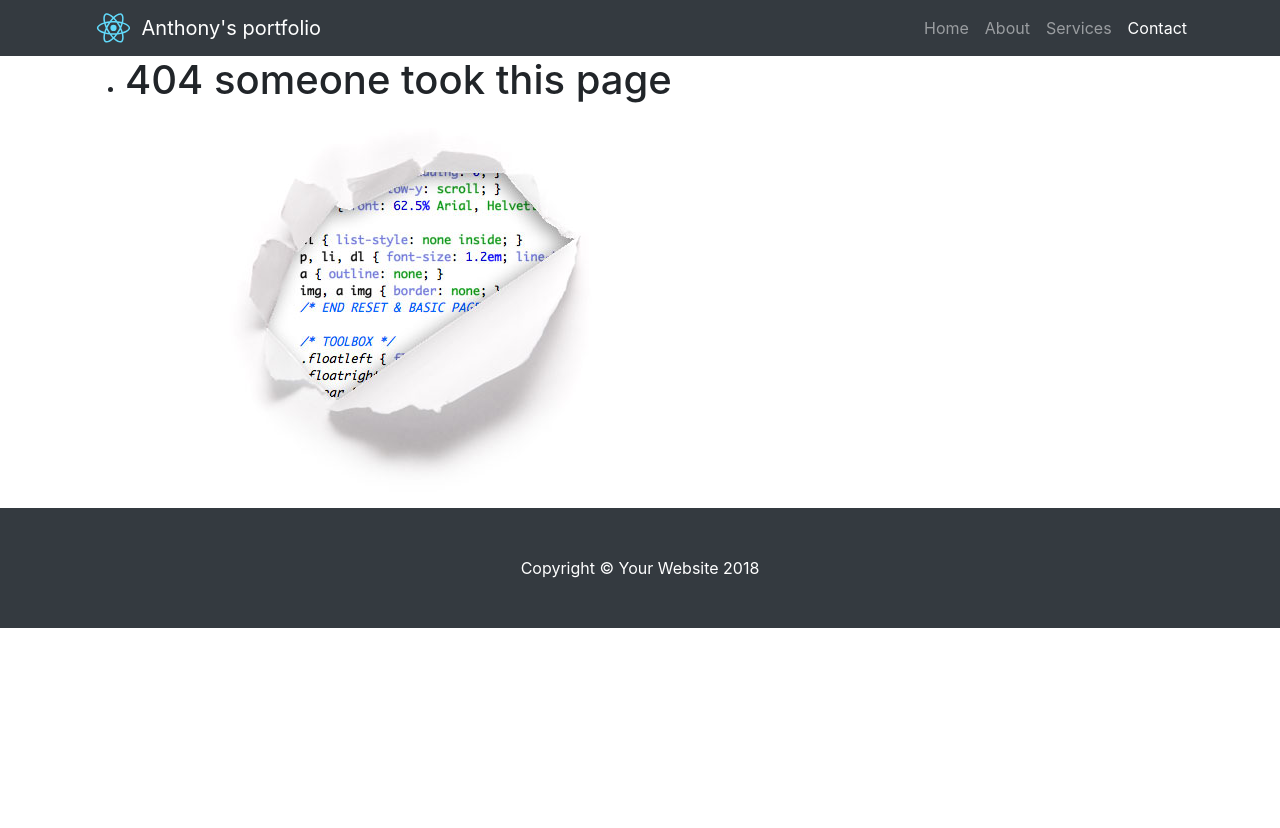
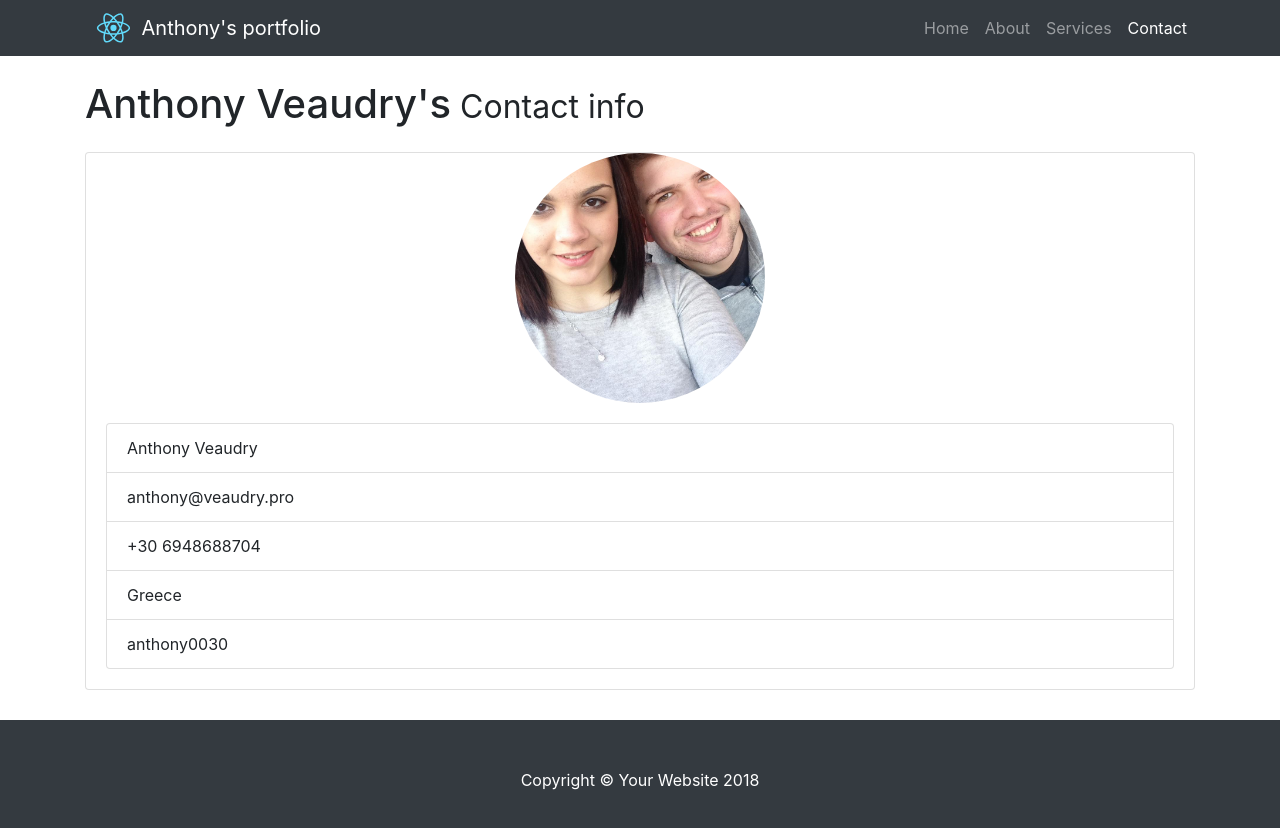
Before and after one commit to anthony0030/techdegree-project-12, a React (Create React App) app: page /Contact in a window 1280 px wide. Before the commit this address had no page. Shown: the top 828 px of the page. Before the commit the page ends 800 px from the top, so only its background shows below. Built offline with nearby package versions, Linux system fonts and the light colour scheme.

Commit message:
start making contact card
Signed-off-by: Anthony Veaudry <anthonyveaudry@gmail.com>

```diff
--- a/src/App.css
+++ b/src/App.css
@@ -46,3 +46,10 @@ body {
 .codacy-badge{
   margin-bottom: 15px;
 }
+
+.ProfilePhoto {
+  height: 250px;
+  width: 250px;
+  margin: 0 auto;
+  border-radius: 50%;
+}
--- a/src/App.js
+++ b/src/App.js
@@ -10,10 +10,12 @@ import 'bootstrap/dist/js/bootstrap.bundle.min.js'
 
 // Application Components
 import MainNav from "./components/MainNav"
-import Projects from "./components/Projects"
 import Heading from "./components/Heading"
 import Footer from "./components/Footer"
 
+//Aplication Pages
+import Projects from "./components/Projects"
+import Contact from "./components/Contact"
 import E404 from "./components/E404";
 
 
@@ -146,7 +148,7 @@ class App extends Component {
               <Route exact path="/home" render={ () => <Projects data={PROJECTS} /> } />
               <Route exact path="/about" component={E404} />
               <Route exact path="/Services" component={E404} />
-              <Route exact path="/Contact" component={E404} />
+              <Route exact path="/Contact" component={Contact} />
               <Route exact component={E404}/>
             </Switch>
           </div>
--- /dev/null
+++ b/src/components/Contact.js
@@ -0,0 +1,40 @@
+import React from "react";
+import PropTypes from "prop-types";
+
+import Heading from "./Heading"
+import Project from "./Project"
+import Profile from "./Profile.jpg"
+
+
+function Contact(props) {
+  return (
+    <div>
+      <Heading title="Anthony Veaudry's" subtitle="Contact info"/>
+      <div className="row">
+        <div className="col-12 portfolio-item">
+         <div className="card">
+          <img className="card-img-top" src={Profile} alt="Card image cap" className="ProfilePhoto"/>
+          <div className="card-body">
+            <ul className="list-group">
+              <li className="list-group-item">Anthony Veaudry</li>
+              <li className="list-group-item">anthony@veaudry.pro</li>
+              <li className="list-group-item">+30 6948688704</li>
+              <li className="list-group-item">Greece</li>
+              <li className="list-group-item">anthony0030</li>
+            </ul>
+          </div>
+        </div>
+        </div>
+      </div>
+    </div>
+  );
+}
+
+Contact.propTypes = {
+  // data: PropTypes.array.isRequired
+};
+
+
+
+
+export default Contact;
```
Also changed, not shown: src/components/Profile.jpg (added).
